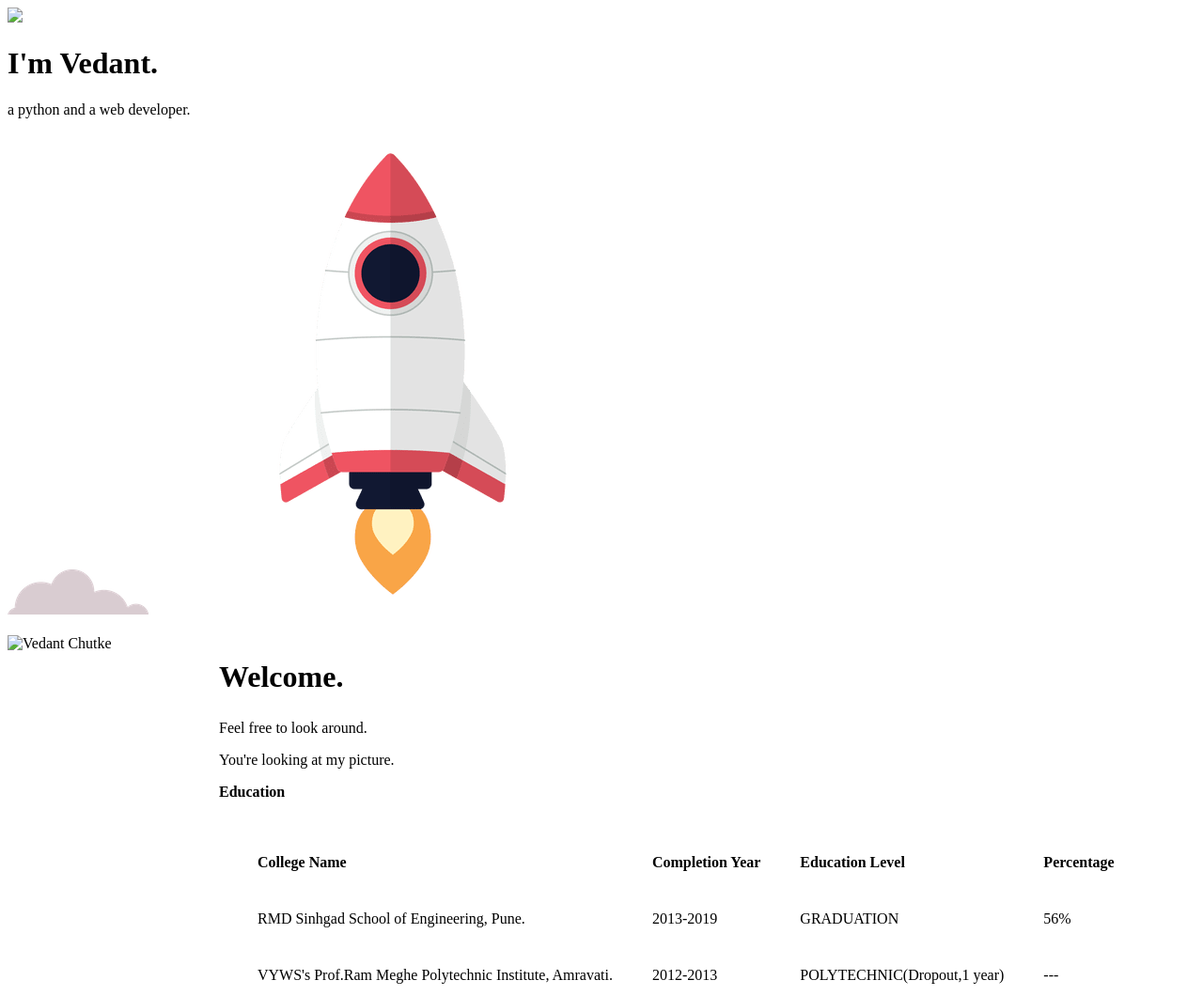
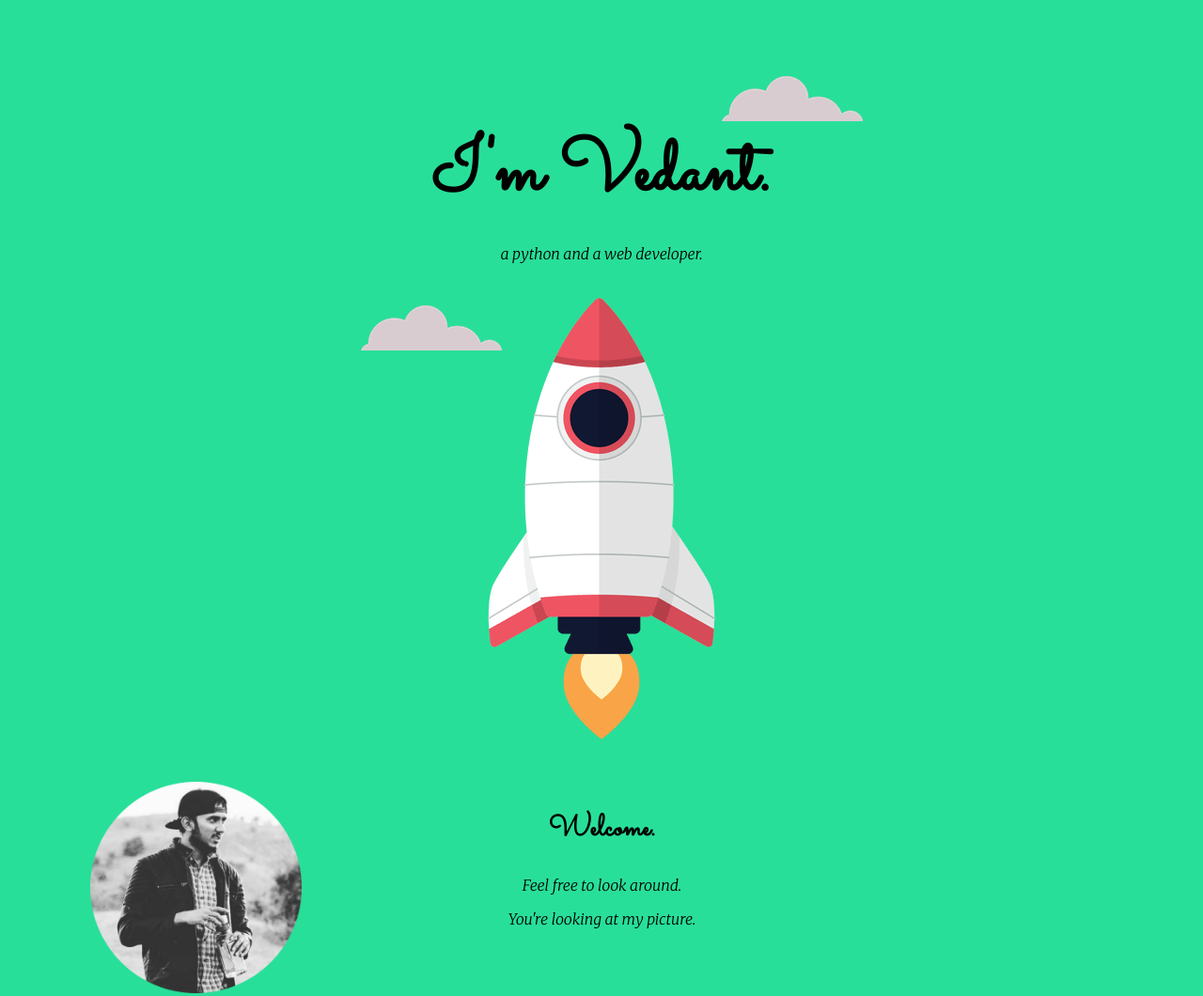
Before and after one commit to vedant149/home, a plain HTML site: page index.html in a window 1280 px wide. Shown: the top 1060 px of the page at 94% size. Drawn offline with Linux system fonts and the light colour scheme; the site is published under a folder, as on GitHub Pages, so addresses that start at the root find nothing.

Commit message:
Add files via upload

```diff
--- a/index.html
+++ b/index.html
@@ -3,12 +3,12 @@
 <head>
 	<title>Vedant Chutke</title>
 	<link href="https://fonts.googleapis.com/css2?family=Kalam&family=Merriweather:ital,wght@1,300&family=Montserrat:ital,wght@1,100&family=Sacramento&display=swap" rel="stylesheet">
-	<link rel="stylesheet" type="text/css" href="/css/styles.css">
+	<link rel="stylesheet" type="text/css" href="css/styles.css">
 	<link rel="icon"  href="img/icon.ico">
 </head>
 <body>
 	<div class="top-container">
-		<img class="cloud" src="/img/cloud.png">
+		<img class="cloud" src="img/cloud.png">
 
 		<h1 class="head">I'm Vedant.</h1>
 		<p>a python and a web developer.</p>
@@ -19,7 +19,7 @@
 	<div class="middle-container">
 	  <div class="profile" >
 	  	<br>
-	    <img class="profile-photo" src="/img/me.png" alt="Vedant Chutke" height="225px" width="225px" align="left">
+	    <img class="profile-photo" src="img/me.png" alt="Vedant Chutke" height="225px" width="225px" align="left">
 
 	    <h2 style="font-size: 2em;">Welcome.</h2>
 	    <p style="font-size: 1em;">Feel free to look around.</p>
```
Also changed, not shown: css/styles.css (line endings or trailing spaces).
